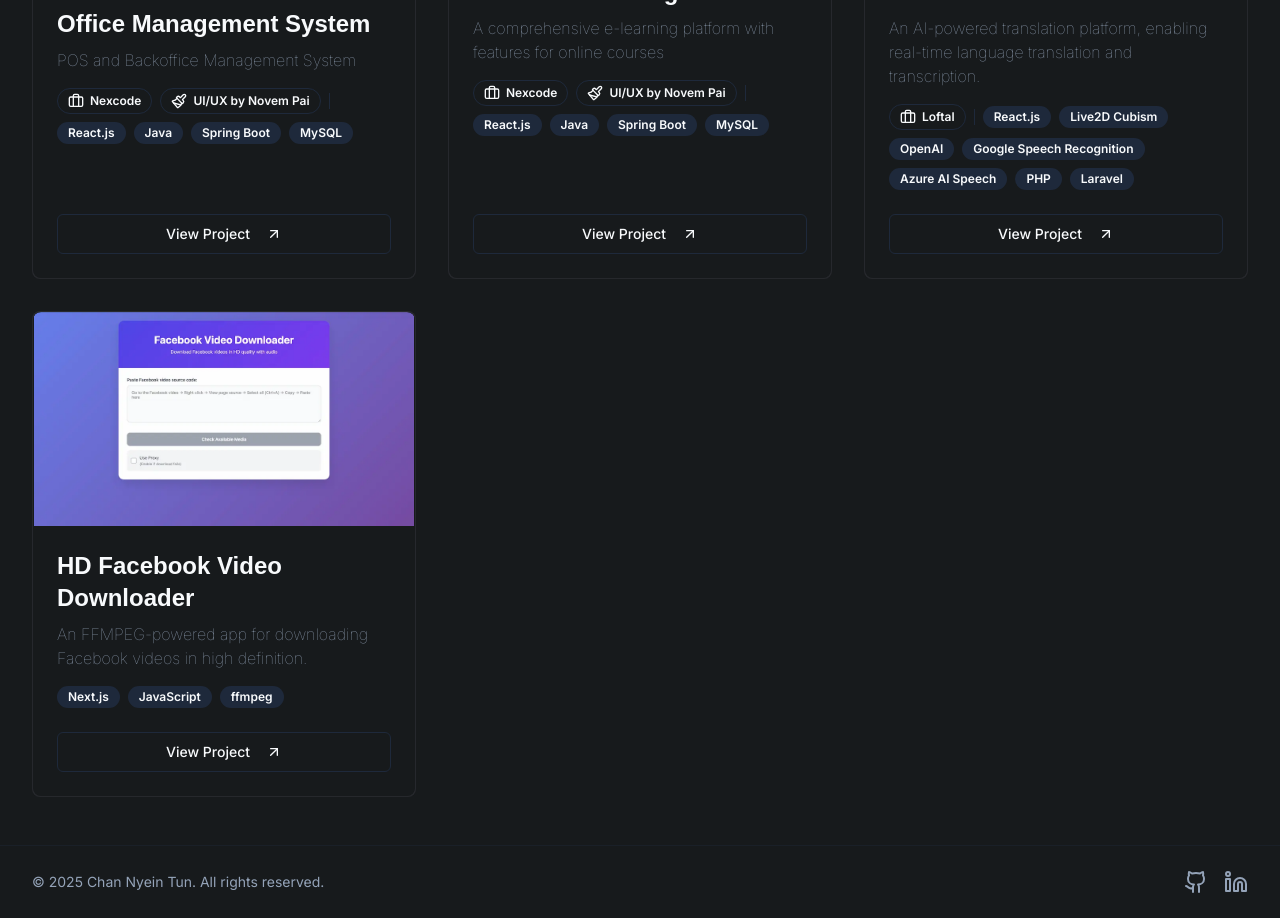
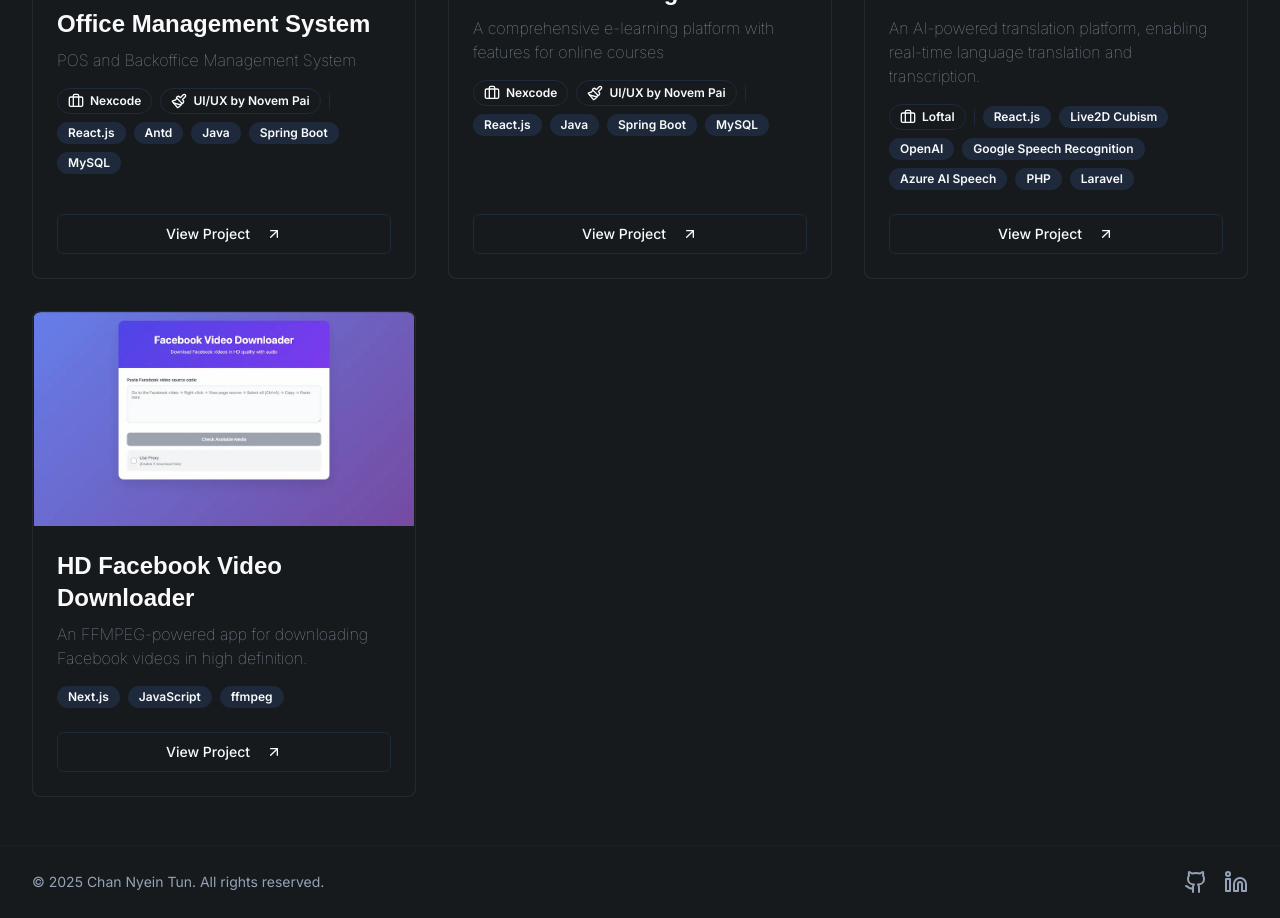
Before and after one commit to channyeintun/channyeintun.github.io, a Next.js app: page /projects in a window 1280 px wide. Shown: the part 2220-3138 px from the top of the page. Built offline with nearby package versions, Linux system fonts and the light colour scheme; a web font is replaced by a local one.

Commit message:
Update page.tsx

```diff
--- a/src/app/projects/page.tsx
+++ b/src/app/projects/page.tsx
@@ -119,7 +119,7 @@ const projects: Project[] = [
   {
     title: "NexRetail POS and Back Office Management System",
     description: "POS and Backoffice Management System",
-    techStack: ["React.js", "Java", "Spring Boot", "MySQL"],
+    techStack: ["React.js", "Antd", "Java", "Spring Boot", "MySQL"],
     images: [nexretail1, nexretail2],
     link: "https://digitalbase.com.mm/enterprise",
     dataAiHint: "POS and Backoffice Management System",
```
